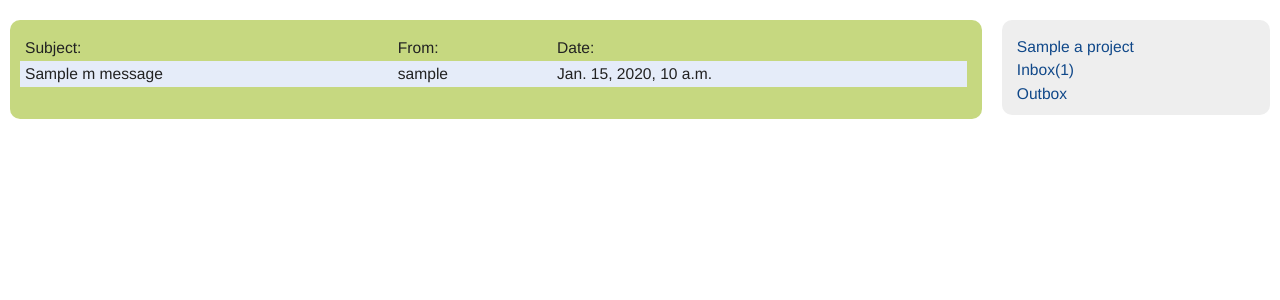
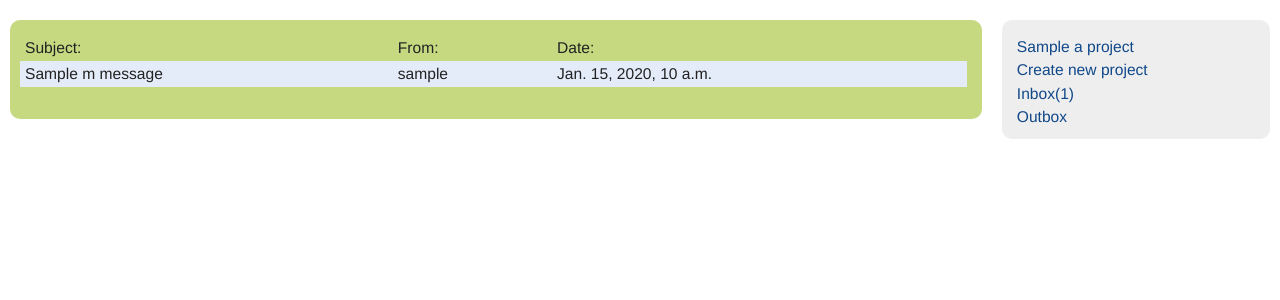
Before and after one commit to Project-Management-System/project-mik, a Django app: template templates/account/inbox.html in a window 1280 px wide. Shown: the part 78-378 px from the top of the page. Run offline with Django 3.2, Linux system fonts and the light colour scheme; the template is opened without the code that fills it: most values are stand-ins (such as "Sample title", 1, 10 or a date in 2020).

Commit message:
link to create project page

```diff
--- a/templates/account/account.html
+++ b/templates/account/account.html
@@ -18,6 +18,7 @@
 {% for i in a_projects %}
     <a href="/project/{{ i.id }}/">{{ i.name }}</a><br>
 {% endfor %}
+<a href="/project/new">Create new project</a><br>
 <a href="/account/messages/inbox/">Inbox({{ num_messages }})</a><br>
 <a href="/account/messages/outbox/">Outbox</a>
 {% endblock %}
```
